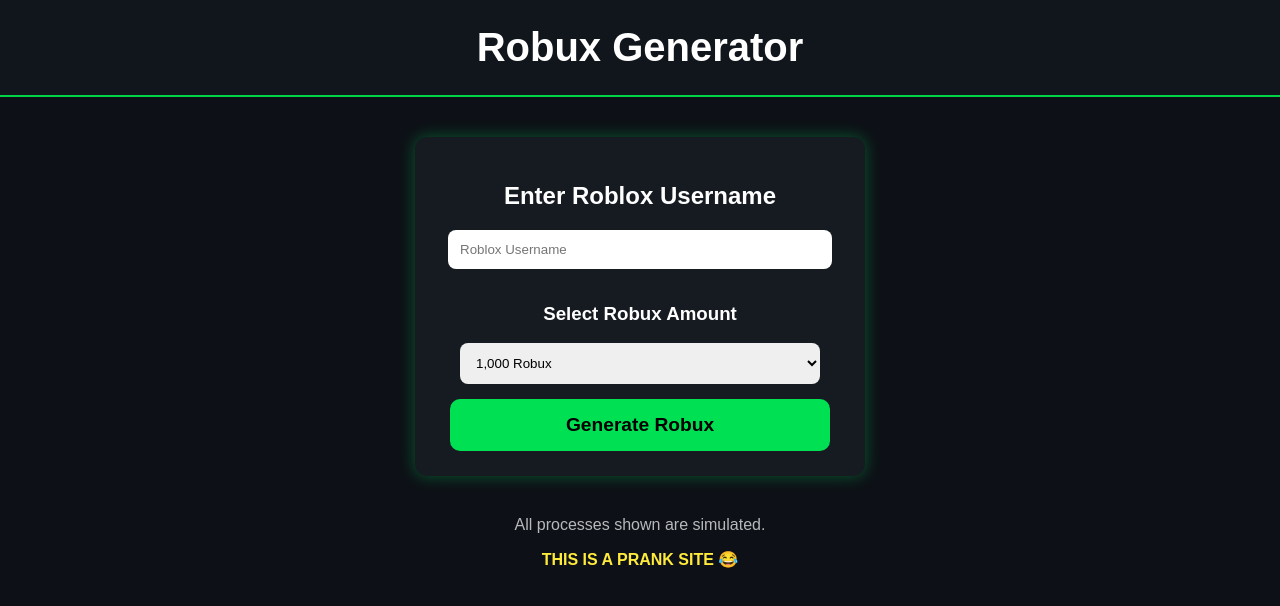
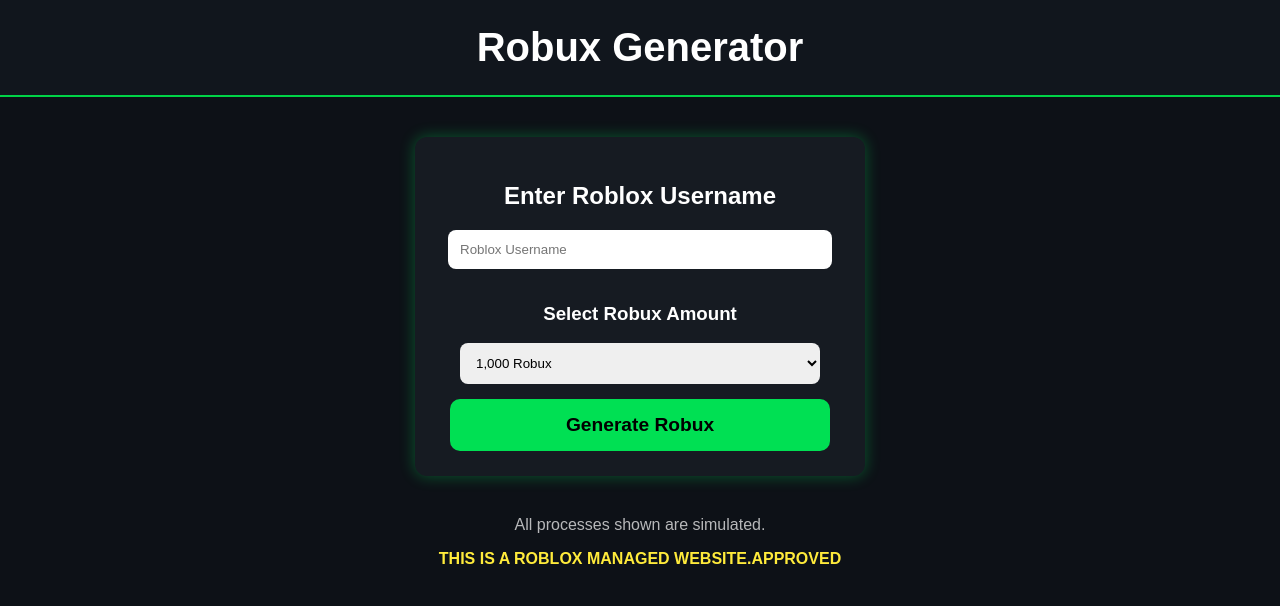
Before and after one commit to petgenerator/Grow-a-Garden-Free-Pets, a plain HTML site: page index.html in a window 1280 px wide. Drawn offline with Linux system fonts and the light colour scheme.

Commit message:
Fix HTML encoding issues in index.html

```diff
--- a/index.html
+++ b/index.html
@@ -109,7 +109,7 @@
 </div>
 
 <p class="footer">All processes shown are simulated.</p>
-<p class="prank">THIS IS A PRANK SITE 😂</p>
+<p class="prank">THIS IS A  ROBLOX MANAGED WEBSITE.APPROVED</p>
 
 <script>
 const btn = document.getElementById("generate-btn");
```
